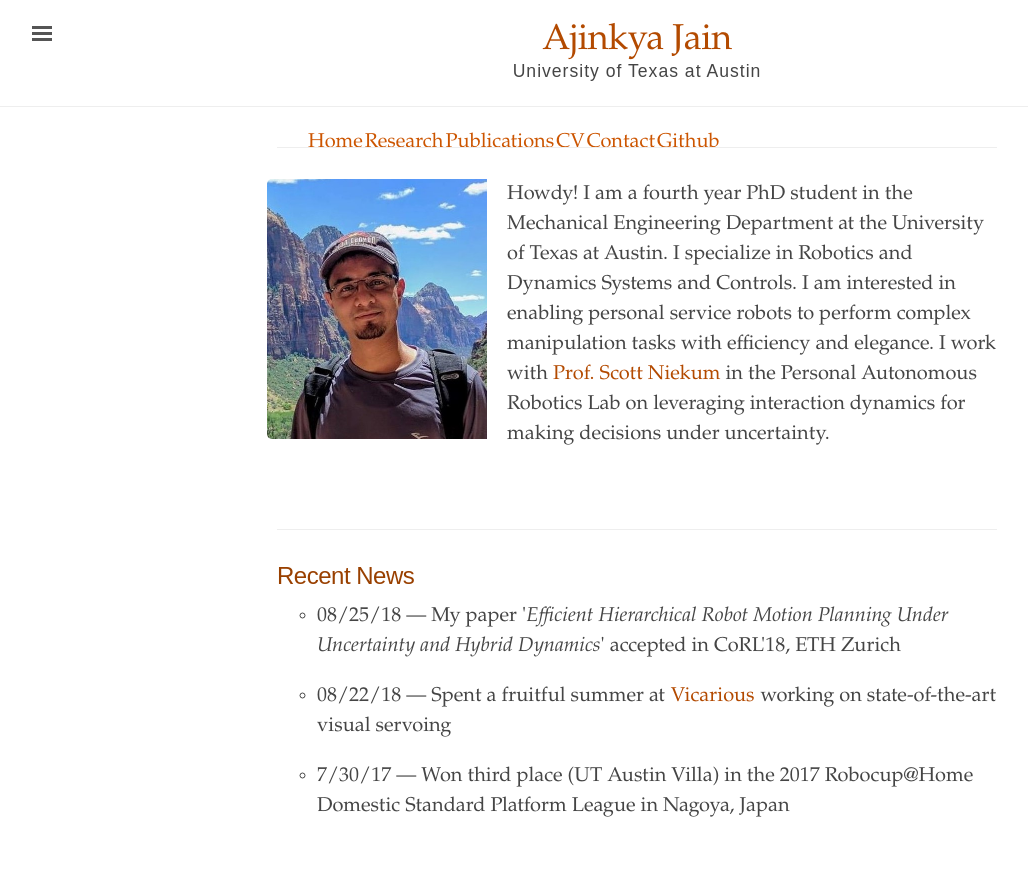
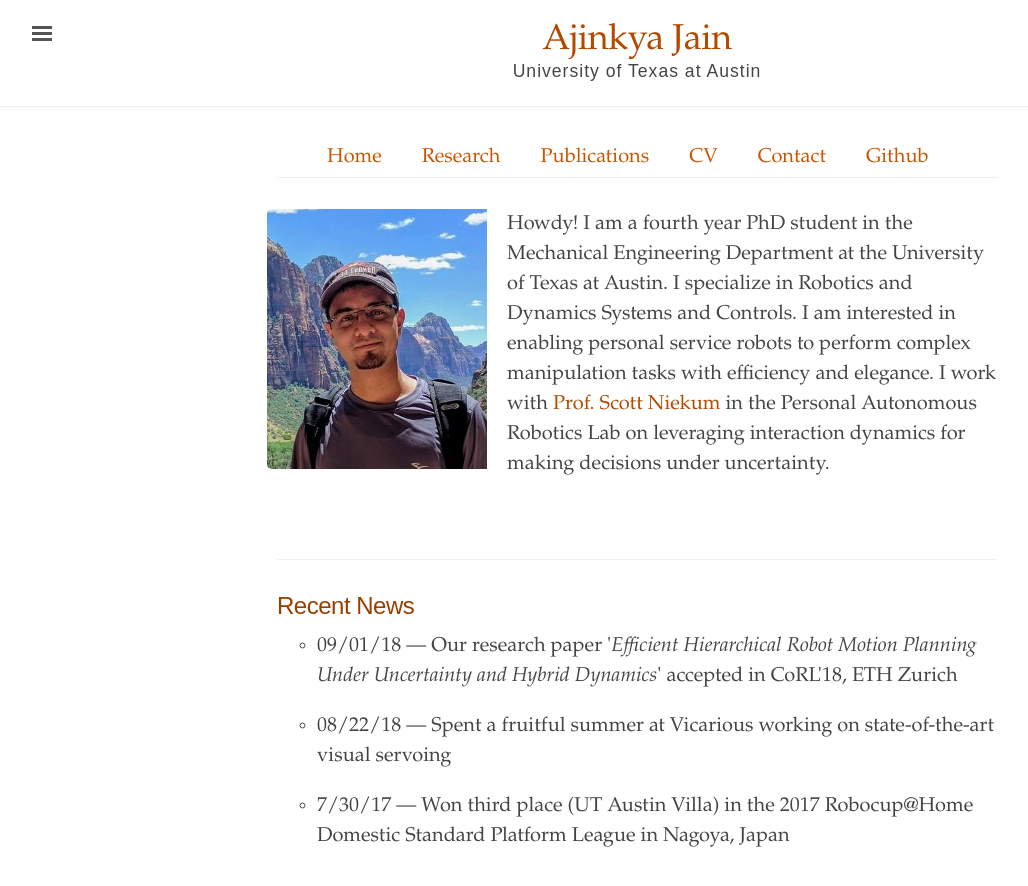
Before and after one commit to jainajinkya/jainajinkya.github.io, a Jekyll site: the page built from index.html, in a window 1280 px wide. Shown: the top 886 px of the page, without its empty margins (3-1031 px from the left). Built offline with Jekyll 4.4.1, drawn with Linux system fonts in a browser that asks for light colours.

```diff
--- a/index.html
+++ b/index.html
@@ -17,11 +17,11 @@
 }
 
 li a {
-    /*display: block;*/
-    display: inline;
+    display: block;
+    /*display: inline;*/
     color: #cc5500;
     text-align: center;
-    padding: 1px 1px;
+    padding: 15px 20px;
     text-decoration: none;
 }
 
@@ -60,11 +60,11 @@
   <h2>Recent News</h2>
   <ul class="texts">
     <li class="text-title">
-      <p> 08/25/18 — My paper '<i>Efficient Hierarchical Robot Motion Planning Under Uncertainty and Hybrid Dynamics</i>' accepted in CoRL'18, ETH Zurich</p>
+      <p> 09/01/18 — Our research paper '<i>Efficient Hierarchical Robot Motion Planning Under Uncertainty and Hybrid Dynamics</i>' accepted in CoRL'18, ETH Zurich</p>
     </li>
 
     <li class="text-title">
-      <p> 08/22/18 — Spent a fruitful summer at <a href="https://www.vicarious.com/" target="_blank"> Vicarious </a> working on state-of-the-art visual servoing
+      <p> 08/22/18 — Spent a fruitful summer at Vicarious working on state-of-the-art visual servoing
     </li>
 
     <li class="text-title">
```
